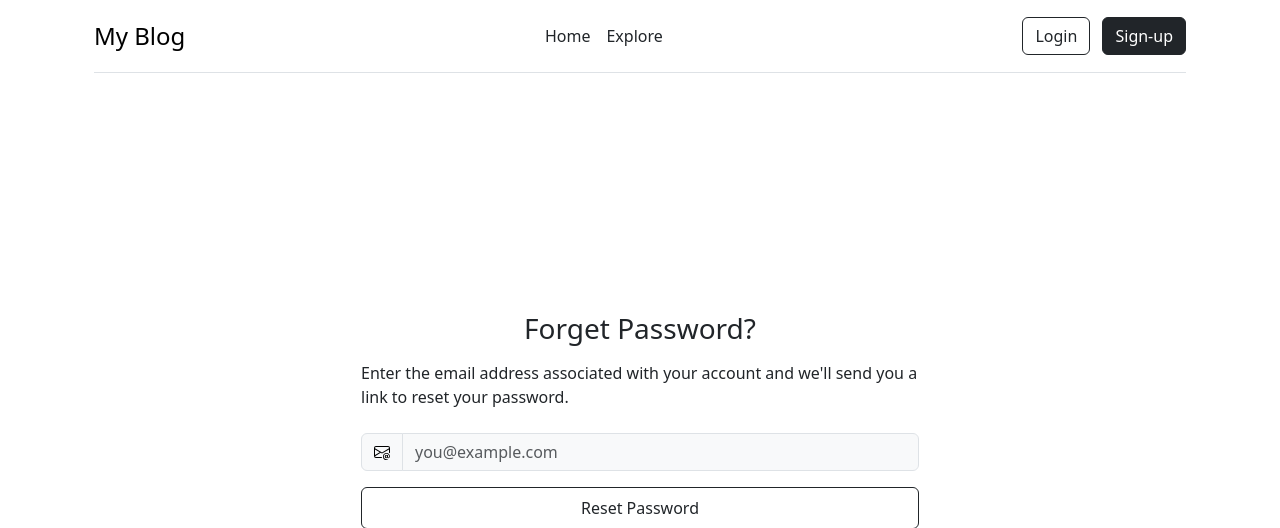
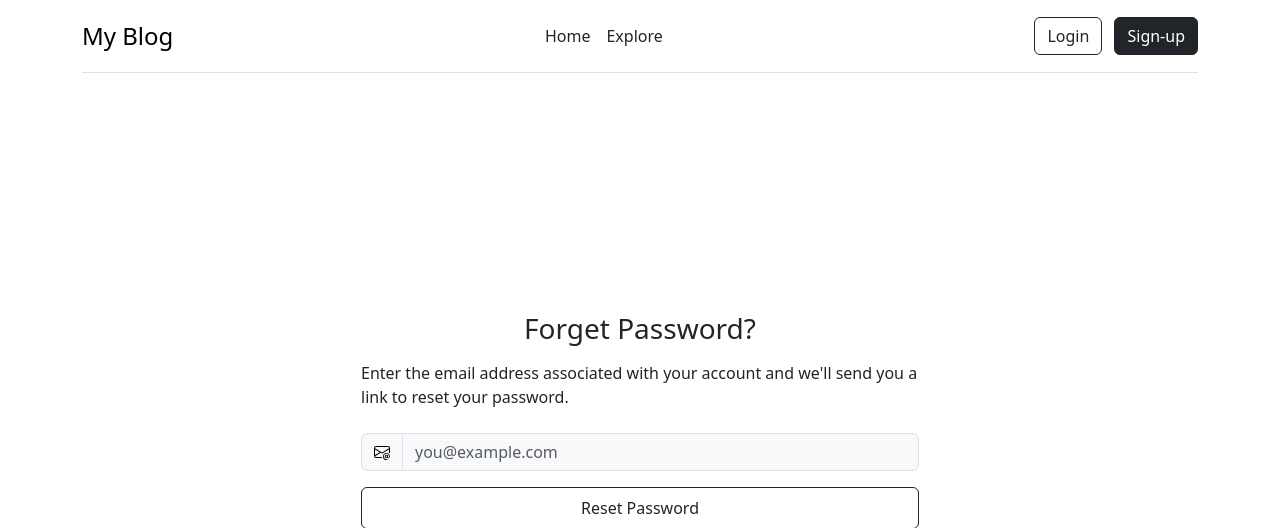
Before and after one commit to Bassel-A-Elazab/SimpleBlogUsingDjangoAndTemplate, a Django app: page /accounts/password/reset/ in a window 1280 px wide. Shown: the top 528 px of the page. Run offline with Django 4.2, Linux system fonts and the light colour scheme.

Commit message:
Remove the container class from the header.

```diff
--- a/webblog/templates/header.html
+++ b/webblog/templates/header.html
@@ -1,4 +1,3 @@
-<div class="container">
 <header
     class="d-flex flex-wrap align-items-center justify-content-center justify-content-md-between py-3 mb-4 border-bottom">
     <div class="mb-2 mb-md-0">
@@ -16,8 +15,8 @@
     {% if user.is_authenticated %}
     <div class="dropdown text-end">
         <a href="{{ user.get_absolute_url }}"
-                class="d-block link-body-emphasis text-decoration-none dropdown-toggle no-border"
-                data-bs-toggle="dropdown" aria-expanded="false">
+            class="d-block link-body-emphasis text-decoration-none dropdown-toggle no-border" data-bs-toggle="dropdown"
+            aria-expanded="false">
             <img src="{{ user.picture.url }}" alt="{{user.email}}" alt="mdo" width="32" height="32"
                 class="rounded-circle" />
         </a>
@@ -41,4 +40,3 @@
     </div>
     {% endif %}
 </header>
-</div>
```
Lines whose indentation alone changed are shown as unchanged.
